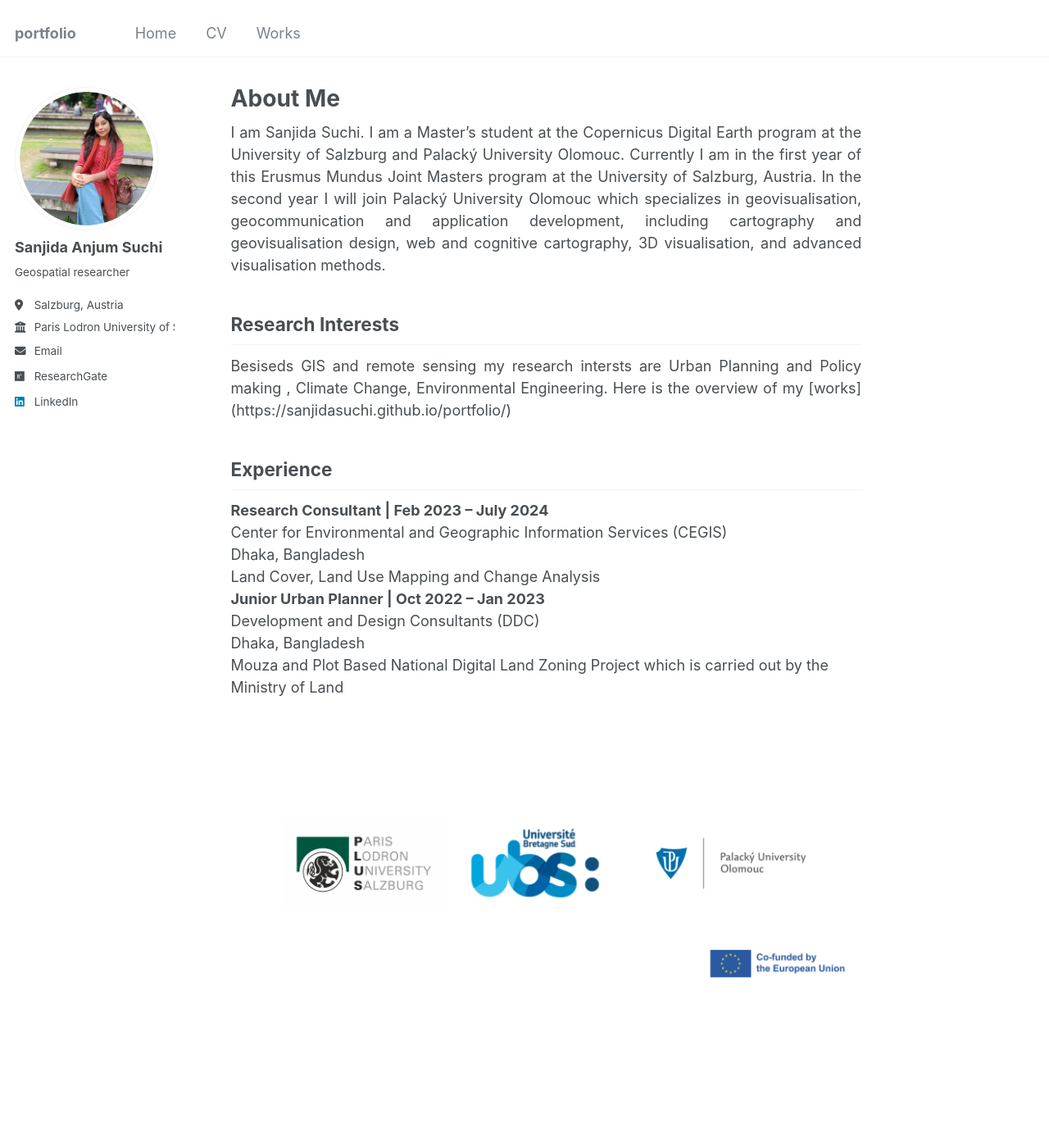
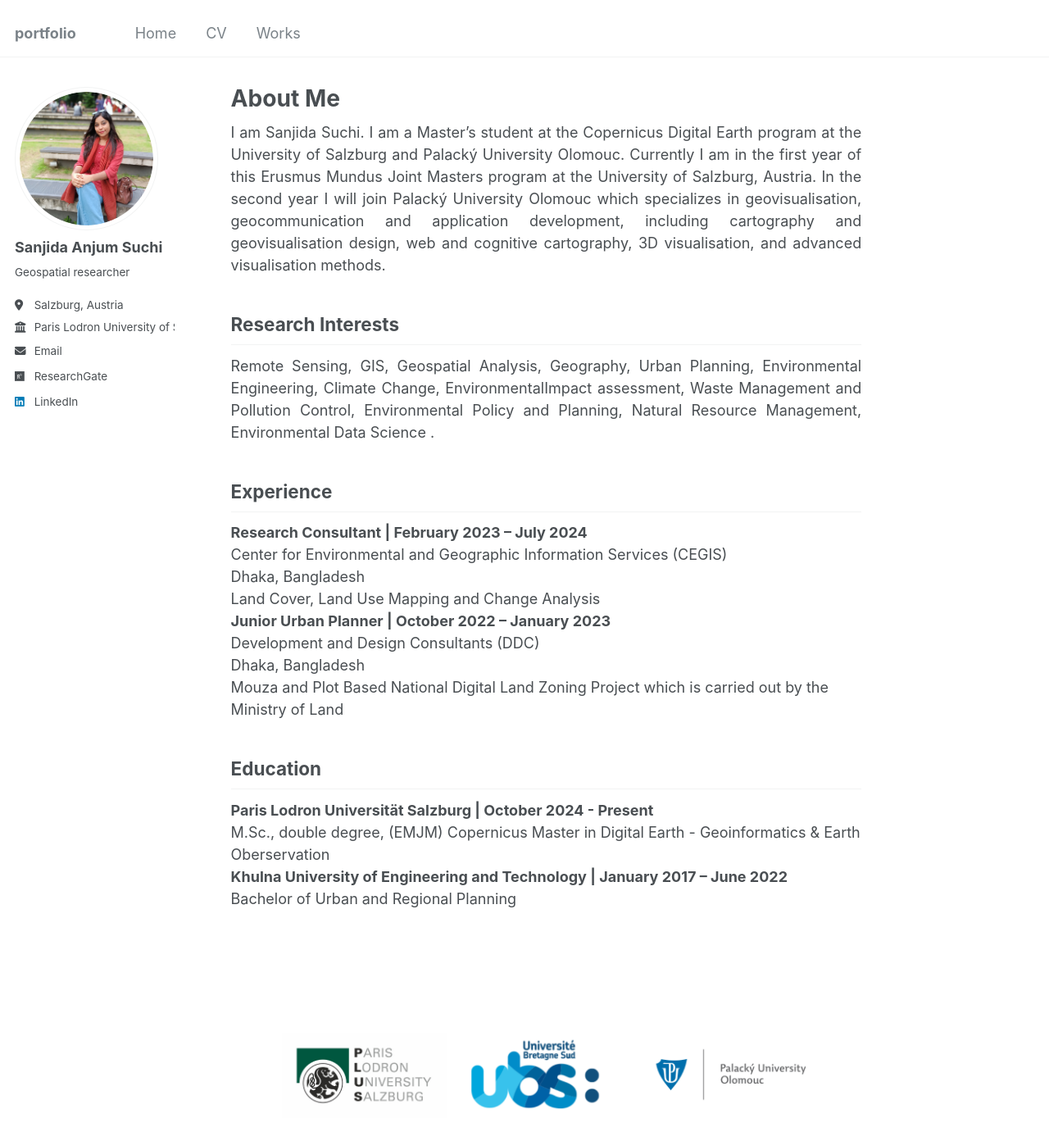
Before and after one commit to sanjidasuchi/portfolio, a Jekyll site: the page built from _pages/about.md, in a window 1280 px wide and 1400 px high. Shown: the top 1392 px of the window at 82% size. Built offline with Jekyll 4.4.1, drawn with Linux system fonts in a browser that asks for light colours.

Commit message:
Update about.md

```diff
--- a/_pages/about.md
+++ b/_pages/about.md
@@ -13,20 +13,31 @@ I am Sanjida Suchi. I am a Master’s student at the Copernicus Digital Earth pr
 Research Interests
 ------
 <p style="text-align: justify;">
-Besiseds GIS and remote sensing my research intersts are Urban Planning and Policy making , Climate Change, Environmental Engineering. Here is the overview of my [works](https://sanjidasuchi.github.io/portfolio/)
+Remote Sensing, GIS,
+Geospatial Analysis, Geography, Urban Planning, Environmental Engineering, Climate Change, EnvironmentalImpact assessment, Waste Management and Pollution Control, Environmental Policy and Planning, Natural Resource Management, Environmental Data Science .
 </p>
 
 
 Experience
 ------
-**Research Consultant | Feb 2023 – July 2024** <br>
+**Research Consultant | February 2023 – July 2024** <br>
 Center for Environmental and Geographic Information Services (CEGIS) <br>
 Dhaka, Bangladesh<br>
 Land Cover, Land Use Mapping and Change Analysis<br>
-**Junior Urban Planner | Oct 2022 – Jan 2023**<br>
+**Junior Urban Planner | October 2022 – January 2023**<br>
 Development and Design Consultants (DDC) <br>
 Dhaka, Bangladesh <br>
 Mouza and Plot Based National Digital Land Zoning Project which is carried out by the Ministry of Land<br>
+
+Education
+------
+**Paris Lodron Universität Salzburg | October 2024 - Present** <br>
+M.Sc., double degree, (EMJM) Copernicus Master in Digital Earth - Geoinformatics & Earth Oberservation <br>
+**Khulna University of Engineering and Technology | January 2017 – June 2022**<br>
+Bachelor of Urban and Regional Planning <br>
+
+
+
 
 <html lang="en">
 <head>
```
